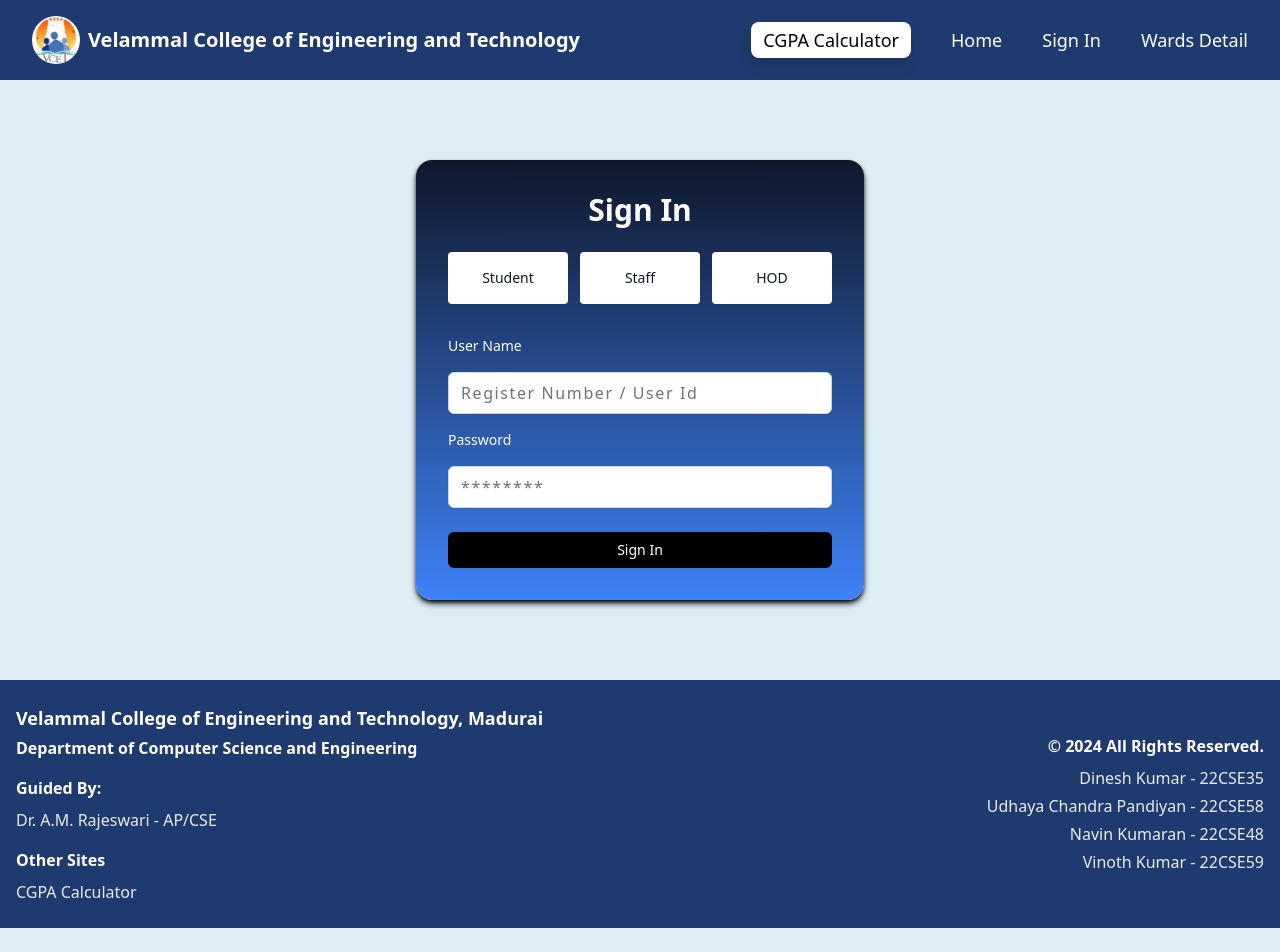
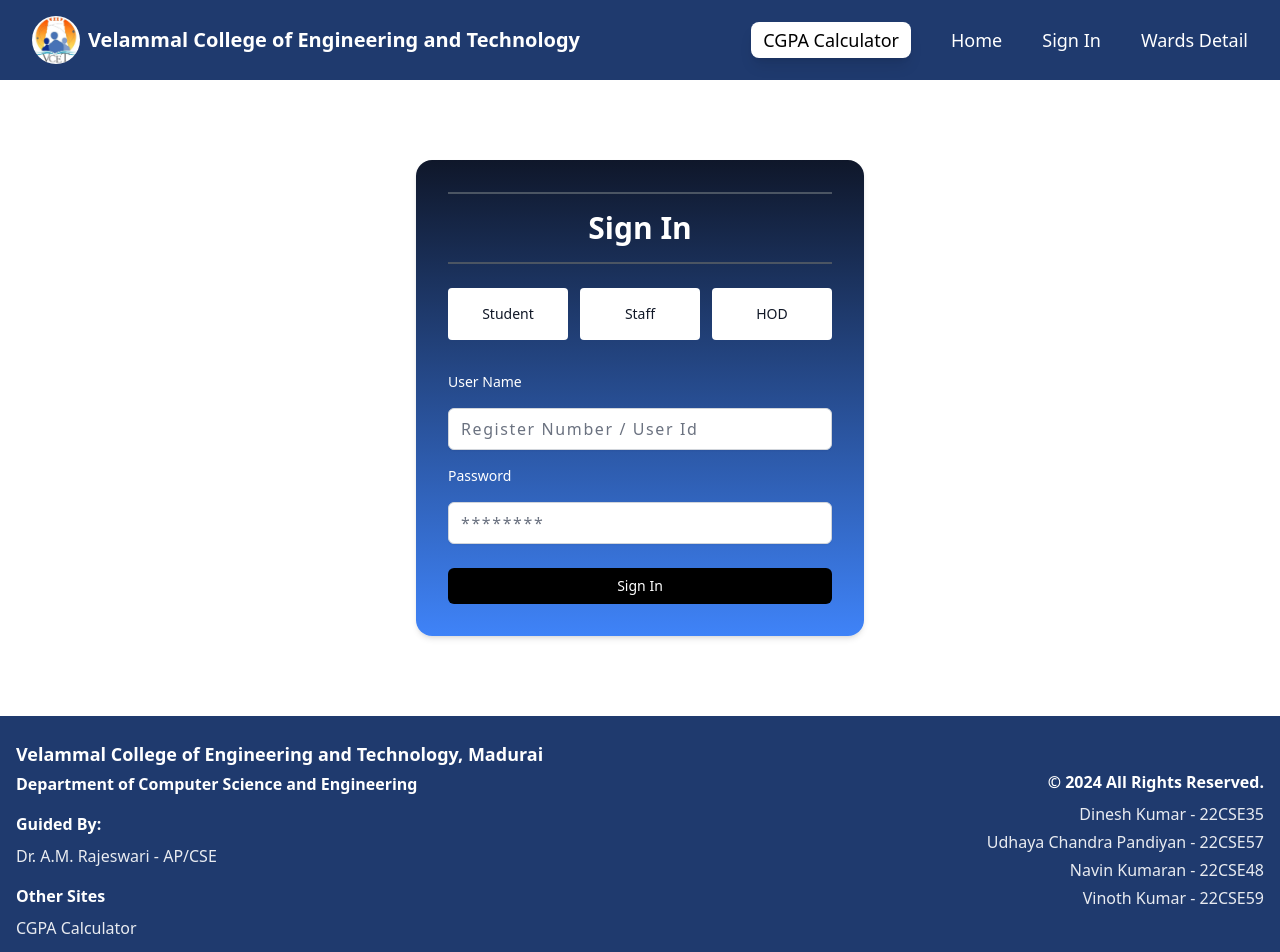
Before and after one commit to Navin2k4/LeaveManagementSystem, a React (Vite) app in the folder client/: page /signin in a window 1280 px wide. Shown: the top 952 px of the page. Before the commit the page ends 928 px from the top, so only its background shows below. Built offline with nearby package versions, Linux system fonts and the light colour scheme.

Commit message:
roll and sign in change

```diff
--- a/client/src/components/Footer.jsx
+++ b/client/src/components/Footer.jsx
@@ -40,7 +40,7 @@ const Footer = () => {
           </p>
           <div className="list-none text-md text-white space-y-1">
             <p className="text-white/90">Dinesh Kumar - 22CSE35</p>
-            <p className="text-white/90">Udhaya Chandra Pandiyan - 22CSE58</p>
+            <p className="text-white/90">Udhaya Chandra Pandiyan - 22CSE57</p>
             <p className="text-white/90">Navin Kumaran - 22CSE48</p>
             <p className="text-white/90">Vinoth Kumar - 22CSE59</p>
           </div>
--- a/client/src/components/SignIn.jsx
+++ b/client/src/components/SignIn.jsx
@@ -107,11 +107,14 @@ console.log(selectRole);
   };
 
   return (
-    <div className="flex justify-center my-20 ">
-      <section className="w-full max-w-md p-8 mx-auto h-auto bg-gradient-to-t from-blue-500 to-[#0f172a] rounded-2xl shadow-md shadow-black">
-        <div className="text-center">
-          <h2 className="text-3xl font-bold text-white">Sign In</h2>
-        </div>
+    <div className="flex justify-center md:my-20 ">
+      <div className="w-full md:max-w-md py-20 px-8 md:p-8  mx-auto h-auto bg-gradient-to-t from-blue-500 to-[#0f172a] md:rounded-2xl md:shadow-md shadow-black">
+      <hr className="border-t-2 border-gray-600 " />
+      <div className="text-center my-4">
+        <h2 className="text-3xl font-bold text-white">Sign In</h2>
+      </div>
+      <hr className="border-t-2 border-gray-600 my-4" />
+
 
         <div className="grid grid-cols-3 items-center justify-center gap-3 mt-6">
           <div
@@ -227,7 +230,7 @@ console.log(selectRole);
             <p className="bg-white mx-10 p-2 rounded-3xl text-red-600 font-semibold">{errorMessage}</p>
           </div>
         )}
-      </section>
+      </div>
     </div>
   );
 }
--- a/client/src/index.css
+++ b/client/src/index.css
@@ -5,7 +5,6 @@
 body{
     scrollbar-width: none; /* hides scrollbar in Firefox */
     -ms-overflow-style: none; /* hides scrollbar in IE and Edge */
-    background-color: #dcedf4;
 }
 
 body::-webkit-scrollbar {
--- a/client/src/pages/ProfilePage.jsx
+++ b/client/src/pages/ProfilePage.jsx
@@ -15,8 +15,8 @@ const ProfilePage = () => {
     switch (tab) {
       case "LeaveRequestForm":
         return <LeaveRequestForm setTab={setTab} />;
-      case "EditProfile":
-        return <EditProfile />;
+      // case "EditProfile":
+      //   return <EditProfile />;
       case "Your Leave Requests":
         return <DashBoard setTab={setTab} />;
       default:
@@ -80,7 +80,7 @@ const ProfilePage = () => {
             Request Leave
             </div>
           </li>
-          <li
+          {/* <li
             onClick={() => setTab("EditProfile")}
             className={`cursor-pointer py-2 px-3 mx-2 transition-all duration-300 rounded-md ${
               tab === "EditProfile"
@@ -92,7 +92,7 @@ const ProfilePage = () => {
               <FiEdit3 size={20} className="ml-1" />
               Edit Profile
             </div>
-          </li>
+          </li> */}
           <li
             onClick={() => setTab("Your Leave Requests")}
             className={`cursor-pointer py-2 px-3 mx-2 transition-all duration-300 rounded-md ${
```
